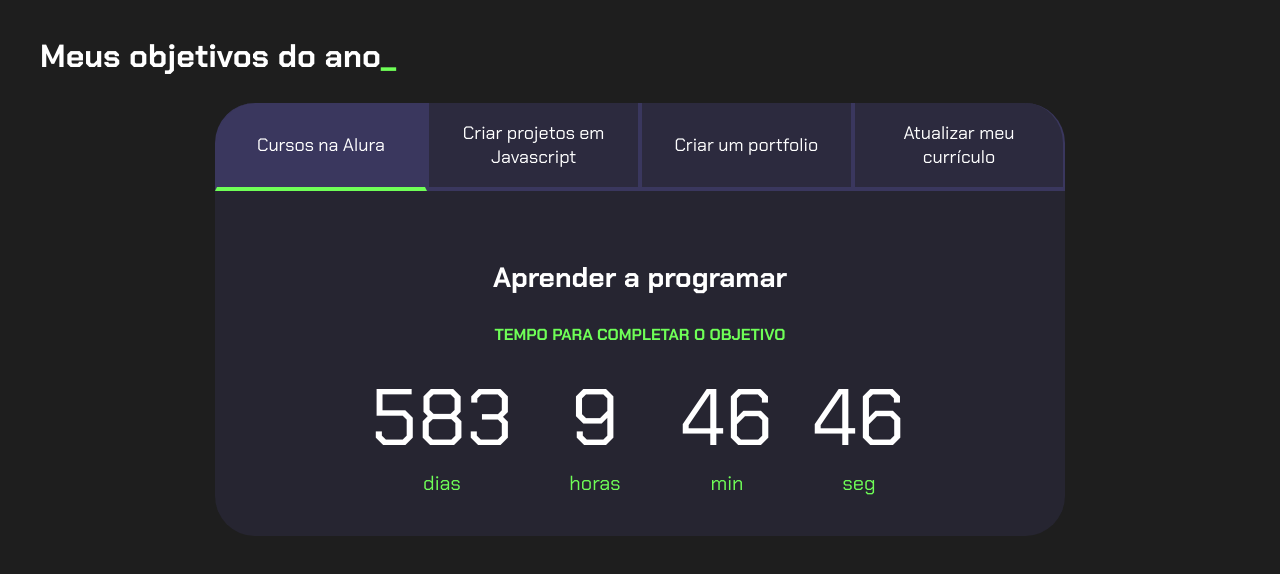
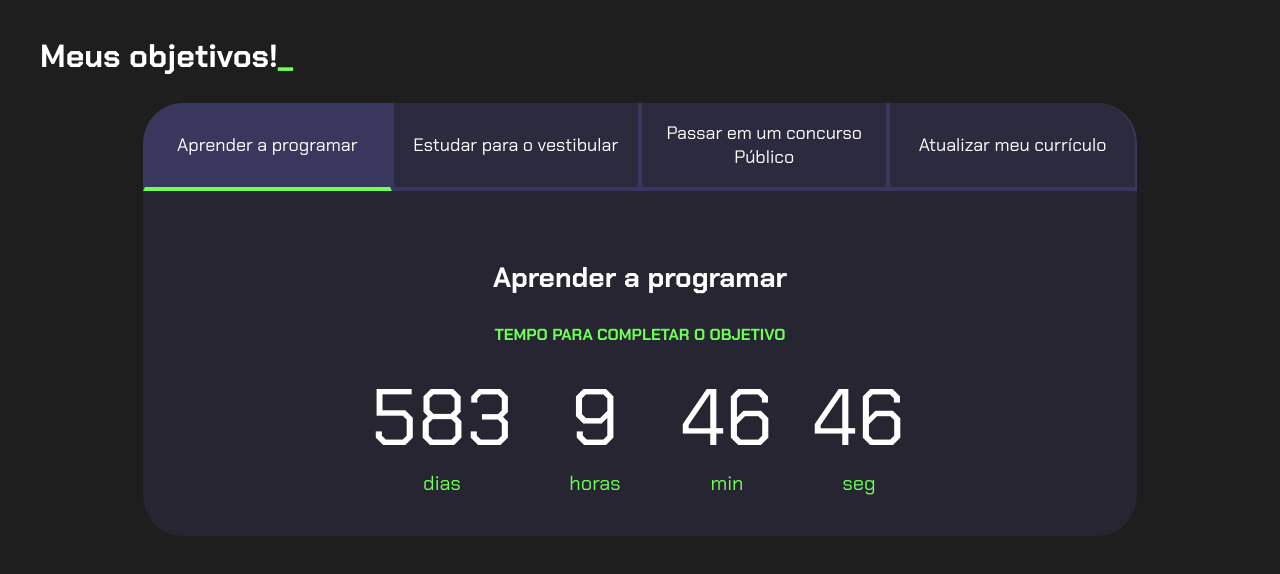
Before and after one commit to Diego-Bord/Projeto-de-Vida, a plain HTML site: page index.html in a window 1280 px wide. Drawn offline with Linux system fonts and the light colour scheme.

Commit message:
Atualização do Nome

```diff
--- a/index.html
+++ b/index.html
@@ -10,12 +10,12 @@
 
 <body>
     <section class="conteudo-principal">
-        <h2 class="titulo-principal">Meus objetivos do ano<span>_</span></h2>
+        <h2 class="titulo-principal">Meus objetivos!<span>_</span></h2>
         <div class="conteudo">
             <div class="botoes">
-                <button class="botao ativo">Cursos na Alura</button>
-                <button class="botao">Criar projetos em Javascript</button>
-                <button class="botao">Criar um portfolio</button>
+                <button class="botao ativo">Aprender a programar</button>
+                <button class="botao">Estudar para o vestibular</button>
+                <button class="botao">Passar em um concurso Público</button>
                 <button class="botao">Atualizar meu currículo</button>
             </div>
             <div class="abas-textos">
```
